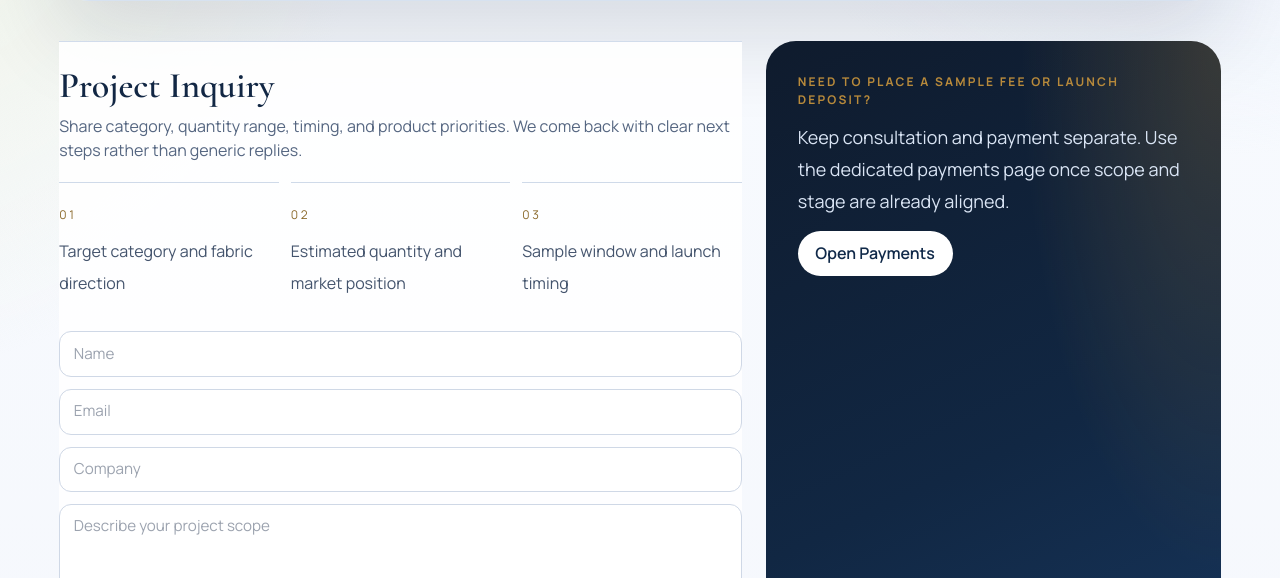
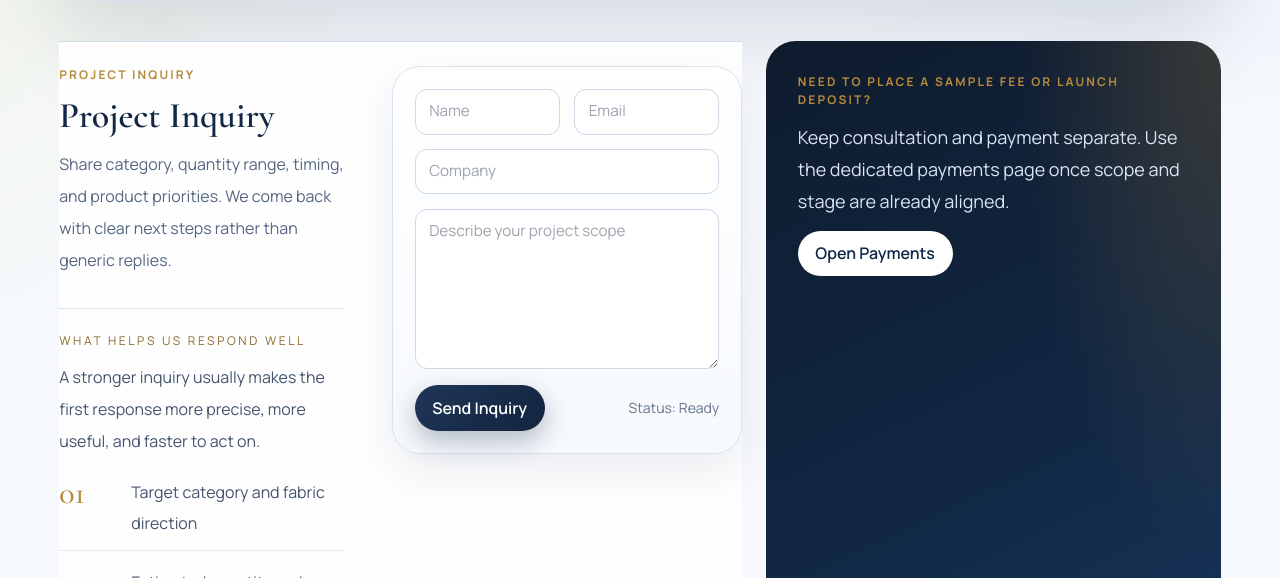
Before and after one commit to 156631890/diyasi, a Next.js app in the folder apps/web/: page /contact in a window 1280 px wide. Shown: the part 374-952 px from the top of the page. Built offline with nearby package versions, Linux system fonts and the light colour scheme; no server answers.

Commit message:
Refine contact inquiry layout

```diff
--- a/apps/web/app/contact/page.tsx
+++ b/apps/web/app/contact/page.tsx
@@ -16,6 +16,7 @@ export default function ContactPage() {
       inquiry: string;
       inquiryDesc: string;
       processTitle: string;
+      processLead: string;
       process: string[];
       paymentTitle: string;
       paymentDesc: string;
@@ -40,6 +41,7 @@ export default function ContactPage() {
       inquiry: "Project Inquiry",
       inquiryDesc: "Share category, quantity range, timing, and product priorities. We come back with clear next steps rather than generic replies.",
       processTitle: "What helps us respond well",
+      processLead: "A stronger inquiry usually makes the first response more precise, more useful, and faster to act on.",
       process: ["Target category and fabric direction", "Estimated quantity and market position", "Sample window and launch timing"],
       paymentTitle: "Need to place a sample fee or launch deposit?",
       paymentDesc: "Keep consultation and payment separate. Use the dedicated payments page once scope and stage are already aligned.",
@@ -63,6 +65,7 @@ export default function ContactPage() {
       inquiry: "项目咨询",
       inquiryDesc: "请告诉我们品类、数量区间、时间节点和产品重点，我们会给出更明确的下一步，而不是泛泛而谈。",
       processTitle: "这些信息会帮助我们更快判断",
+      processLead: "更完整的询盘，通常会带来更准确、更有用，也更容易推进的第一轮回应。",
       process: ["目标品类与面料方向", "预估数量与市场定位", "打样窗口与上市时间"],
       paymentTitle: "如果需要支付打样费或启动定金",
       paymentDesc: "请把咨询和支付动作分开。只有在范围和阶段已经明确后，再进入支付页面。",
@@ -86,6 +89,7 @@ export default function ContactPage() {
       inquiry: "Consulta de Proyecto",
       inquiryDesc: "Comparte categoría, rango de volumen, timing y prioridades del producto. Respondemos con siguientes pasos claros, no con lenguaje genérico.",
       processTitle: "Qué nos ayuda a responder mejor",
+      processLead: "Una consulta mejor planteada suele traer una primera respuesta más precisa, más útil y más fácil de convertir en acción.",
       process: ["Categoría objetivo y dirección textil", "Volumen estimado y posición de mercado", "Ventana de muestra y fecha de lanzamiento"],
       paymentTitle: "¿Necesitas pagar muestra o depósito?",
       paymentDesc: "Separa consulta y pago. Usa la página de pagos solo cuando alcance y etapa ya estén claros.",
@@ -161,25 +165,40 @@ export default function ContactPage() {
 
       <section className="contact-layout mt-10">
         <div className="contact-panel">
-          <h2 className="heading-font text-4xl font-semibold text-[#122744]">{t.inquiry}</h2>
-          <p className="mt-2 text-[#556681]">{t.inquiryDesc}</p>
-          <div className="mt-5 grid gap-3 md:grid-cols-3">
+          <div className="contact-inquiry-grid">
+            <div className="contact-inquiry-copy">
+              <p className="kicker">{t.inquiry}</p>
+              <h2 className="heading-font mt-3 text-4xl font-semibold text-[#122744]">{t.inquiry}</h2>
+              <p className="mt-3 text-[#556681] leading-8">{t.inquiryDesc}</p>
+
+              <div className="contact-process-block">
+                <p className="text-xs uppercase tracking-[0.22em] text-[#8b6a2c]">{t.processTitle}</p>
+                <p className="mt-3 text-[#44546d] leading-8">{t.processLead}</p>
+                <div className="mt-5 grid gap-3">
                   {t.process.map((item, index) => (
-              <div key={item} className="editorial-column pt-4">
-                <p className="text-xs uppercase tracking-[0.22em] text-[#8b6a2c]">{String(index + 1).padStart(2, "0")}</p>
-                <p className="mt-3 text-[#44546d] leading-8">{item}</p>
+                    <div key={item} className="contact-process-item">
+                      <p className="contact-process-index">{String(index + 1).padStart(2, "0")}</p>
+                      <p className="contact-process-copy">{item}</p>
                     </div>
                   ))}
                 </div>
-          <form className="mt-8 space-y-3" onSubmit={onSubmit}>
+              </div>
+            </div>
+
+            <form className="contact-form-card" onSubmit={onSubmit}>
+              <div className="contact-form-grid">
                 <input className="input" placeholder={t.namePlaceholder} required value={form.name} onChange={(e) => setForm({ ...form, name: e.target.value })} />
                 <input className="input" placeholder={t.emailPlaceholder} type="email" required value={form.email} onChange={(e) => setForm({ ...form, email: e.target.value })} />
-            <input className="input" placeholder={t.companyPlaceholder} value={form.company} onChange={(e) => setForm({ ...form, company: e.target.value })} />
-            <textarea className="input min-h-32" placeholder={t.messagePlaceholder} required value={form.message} onChange={(e) => setForm({ ...form, message: e.target.value })} />
+                <input className="input contact-form-span" placeholder={t.companyPlaceholder} value={form.company} onChange={(e) => setForm({ ...form, company: e.target.value })} />
+                <textarea className="input min-h-40 contact-form-span" placeholder={t.messagePlaceholder} required value={form.message} onChange={(e) => setForm({ ...form, message: e.target.value })} />
+              </div>
               <input type="text" className="hidden" tabIndex={-1} autoComplete="off" value={form.website} onChange={(e) => setForm({ ...form, website: e.target.value })} />
+              <div className="contact-form-actions">
                 <button className="btn btn-primary" type="submit">{t.submit}</button>
                 <p className="text-sm text-slate-500">{t.statusLabel}: {statusText}</p>
+              </div>
             </form>
+          </div>
         </div>
 
         <aside className="contact-sideband">
--- a/apps/web/app/globals.css
+++ b/apps/web/app/globals.css
@@ -464,6 +464,78 @@ a {
   padding-top: 1.5rem;
 }
 
+.contact-inquiry-grid {
+  display: grid;
+  grid-template-columns: minmax(0, 0.86fr) minmax(320px, 1fr);
+  gap: 2rem;
+  align-items: start;
+}
+
+.contact-inquiry-copy {
+  padding-right: 1rem;
+}
+
+.contact-process-block {
+  margin-top: 2rem;
+  border-top: 1px solid #d7e2f0;
+  padding-top: 1.5rem;
+}
+
+.contact-process-item {
+  display: grid;
+  grid-template-columns: 56px minmax(0, 1fr);
+  gap: 1rem;
+  align-items: start;
+  border-top: 1px solid #e3ebf5;
+  padding-top: 1rem;
+}
+
+.contact-process-item:first-child {
+  border-top: 0;
+  padding-top: 0;
+}
+
+.contact-process-index {
+  margin: 0;
+  font-family: var(--font-heading), Georgia, serif;
+  font-size: 2rem;
+  line-height: 1;
+  color: #b88a3b;
+}
+
+.contact-process-copy {
+  margin: 0;
+  color: #44546d;
+  line-height: 1.9;
+}
+
+.contact-form-card {
+  border-radius: 28px;
+  border: 1px solid #d7e2f0;
+  background: linear-gradient(180deg, rgba(255, 255, 255, 0.98) 0%, rgba(246, 249, 253, 0.98) 100%);
+  box-shadow: 0 18px 45px rgba(17, 39, 66, 0.08);
+  padding: 1.35rem;
+}
+
+.contact-form-grid {
+  display: grid;
+  grid-template-columns: repeat(2, minmax(0, 1fr));
+  gap: 0.9rem;
+}
+
+.contact-form-span {
+  grid-column: 1 / -1;
+}
+
+.contact-form-actions {
+  display: flex;
+  flex-wrap: wrap;
+  align-items: center;
+  justify-content: space-between;
+  gap: 0.9rem;
+  margin-top: 1rem;
+}
+
 .contact-sideband {
   border-radius: 30px;
   background:
@@ -558,6 +630,24 @@ a {
     padding-left: 0;
   }
 
+  .contact-inquiry-grid,
+  .contact-form-grid {
+    grid-template-columns: 1fr;
+  }
+
+  .contact-inquiry-copy {
+    padding-right: 0;
+  }
+
+  .contact-process-item {
+    grid-template-columns: 48px minmax(0, 1fr);
+  }
+
+  .contact-form-actions {
+    align-items: start;
+    justify-content: flex-start;
+  }
+
   .home-gallery-main,
   .home-gallery-fallback,
   .split-gallery-item {
```
Lines whose indentation alone changed are shown as unchanged.
